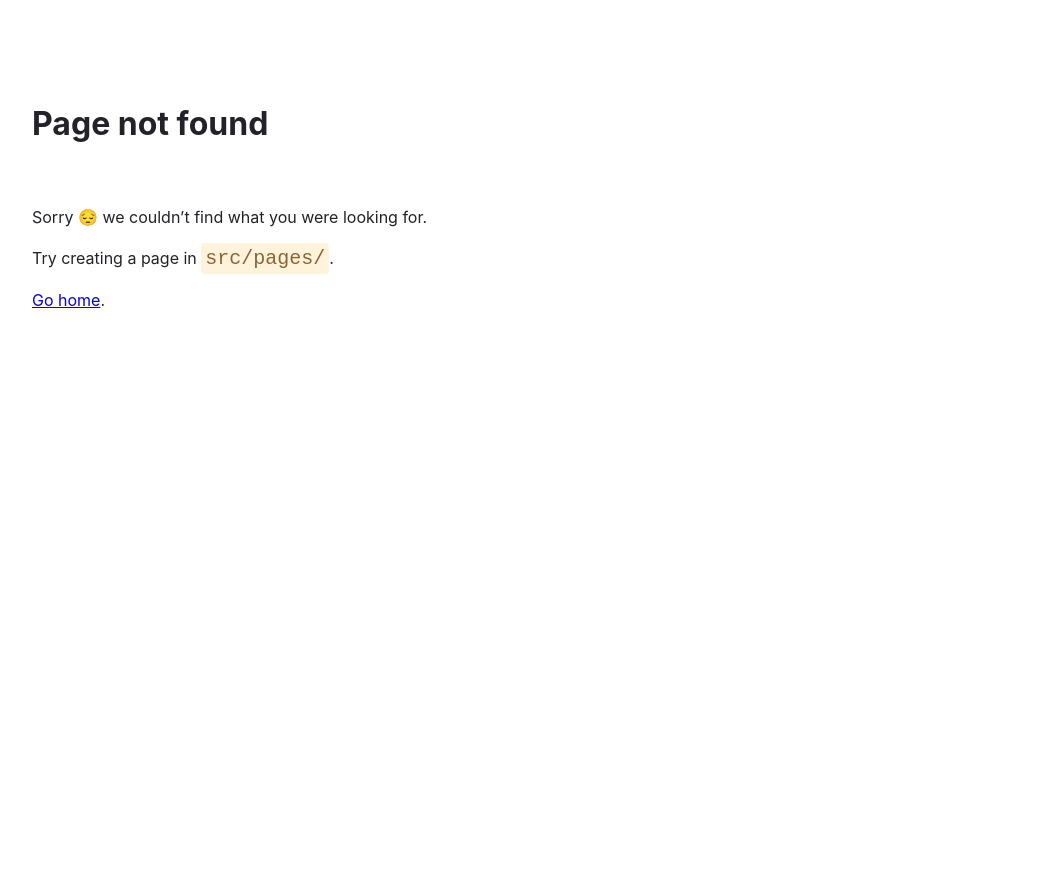
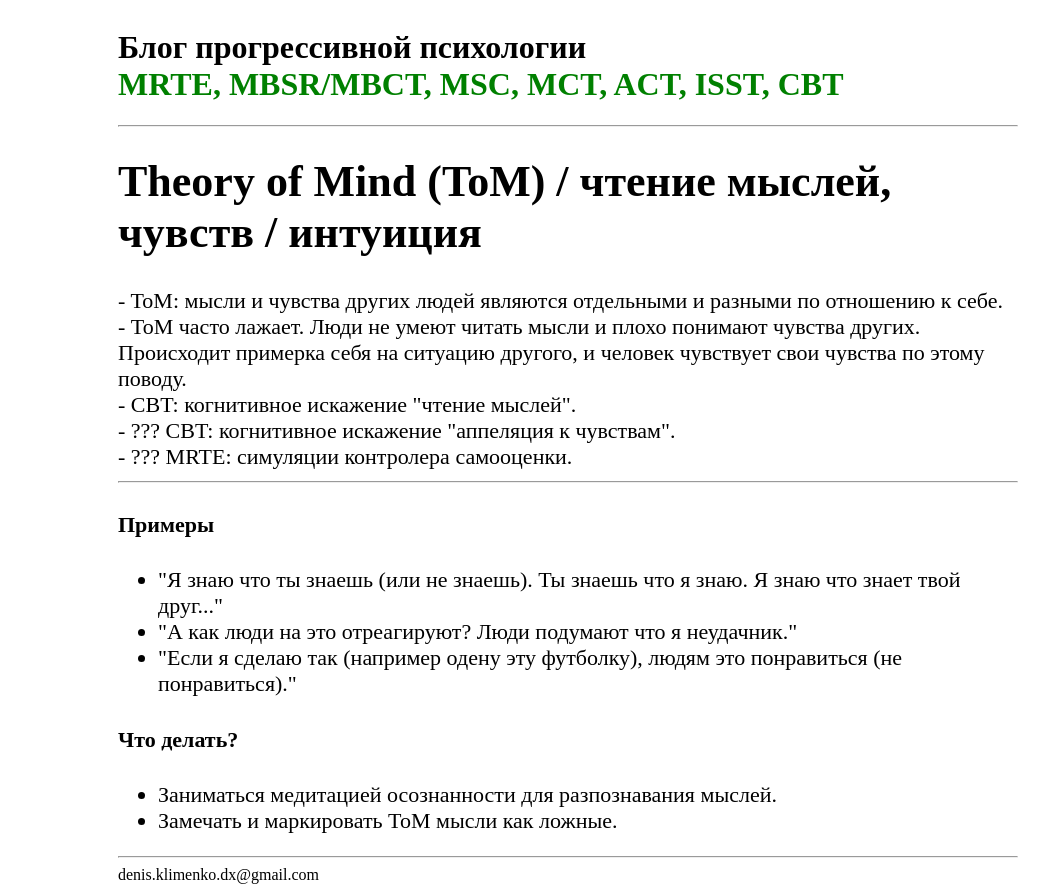
Before and after one commit to progsmile/progsmile.github.io, a Gatsby site: page /articles/theory-of-mind in a window 1280 px wide. Before the commit this address had no page. Shown: the whole page, without its empty margins (72-1121 px from the left). Before the commit the page ends 800 px from the top, so only its background shows below. Built offline with nearby package versions, Linux system fonts and the light colour scheme; Gatsby itself is replaced by a stand-in of ours.

Commit message:
add theory of mind article

```diff
--- a/src/pages/articles/inner-trigger.js
+++ b/src/pages/articles/inner-trigger.js
@@ -9,7 +9,7 @@ const InnerTriggerPage = () => {
         <div>
           <p>
             <ul>
-              <li>Триггер всегда внутренний (кроме реальной угрозы жизни). Поэтому не стоит кого-либо, что-либо винить, так как за этим стоит внутренняя реакция.</li>
+              <li>Триггер всегда внутренний (кроме реальной угрозы жизни). Увидел, услышал, ощутил в теле, мне сказали - за этим стоит мысль запускающая внутреннюю реакцию</li>
               <li>Разные люди реагируют по разному, на одну и ту же ситуацию. Решающий фактор - внутренний триггер.</li>
               <li>КГР не поддаются волевому (сознательному) контролю и полиграф показывает всё на чистоту - реакция есть или нет.</li>
             </ul>
--- /dev/null
+++ b/src/pages/articles/theory-of-mind.js
@@ -0,0 +1,40 @@
+import * as React from "react"
+import Layout from "../../components/layout"
+
+const TheoryOfMindPage = () => {
+  return (
+    <Layout>
+      <main>
+        <h1>Theory of Mind (ToM) / чтение мыслей, чувств / интуиция</h1>
+        <div>
+          <p>
+            - ToM: мысли и чувства других людей являются отдельными и разными по отношению к себе. <br />
+            - ToM часто лажает. Люди не умеют читать мысли и плохо понимают чувства других. Происходит примерка себя на ситуацию другого, и человек чувствует свои чувства по этому поводу. <br />
+
+            - CBT: когнитивное искажение "чтение мыслей".<br />
+            - ??? CBT: когнитивное искажение "аппеляция к чувствам".<br />
+            - ??? MRTE: симуляции контролера самооценки.<br />
+
+            <hr />
+            <h4>Примеры</h4>
+            <ul>
+              <li>"Я знаю что ты знаешь (или не знаешь). Ты знаешь что я знаю. Я знаю что знает твой друг..."</li>
+              <li>"А как люди на это отреагируют? Люди подумают что я неудачник."</li>
+              <li>"Если я сделаю так (например одену эту футболку), людям это понравиться (не понравиться)."</li>
+            </ul>
+          </p>
+
+          <p>
+            <h4>Что делать?</h4>
+            <ul>
+              <li>Заниматься медитацией осознанности для разпознавания мыслей.</li>
+              <li>Замечать и маркировать ToM мысли как ложные.</li>
+            </ul>
+          </p>
+        </div>
+      </main>
+    </Layout>
+  )
+}
+
+export default TheoryOfMindPage;
--- a/src/pages/index.js
+++ b/src/pages/index.js
@@ -13,6 +13,7 @@ const IndexPage = () => {
         <ul>
           <li><a href={'/articles/parasympathetic-breath'}>Парасимпатическое дыхание для увеличения силы воли</a></li>
           <li><a href={'/articles/inner-trigger'}>Триггер - только внутренний</a></li>
+          <li><a href={'/articles/theory-of-mind'}>Theory of Mind (ToM) / чтение мыслей, чувств / интуиция</a></li>
         </ul>
       </main>
     </Layout>
```
